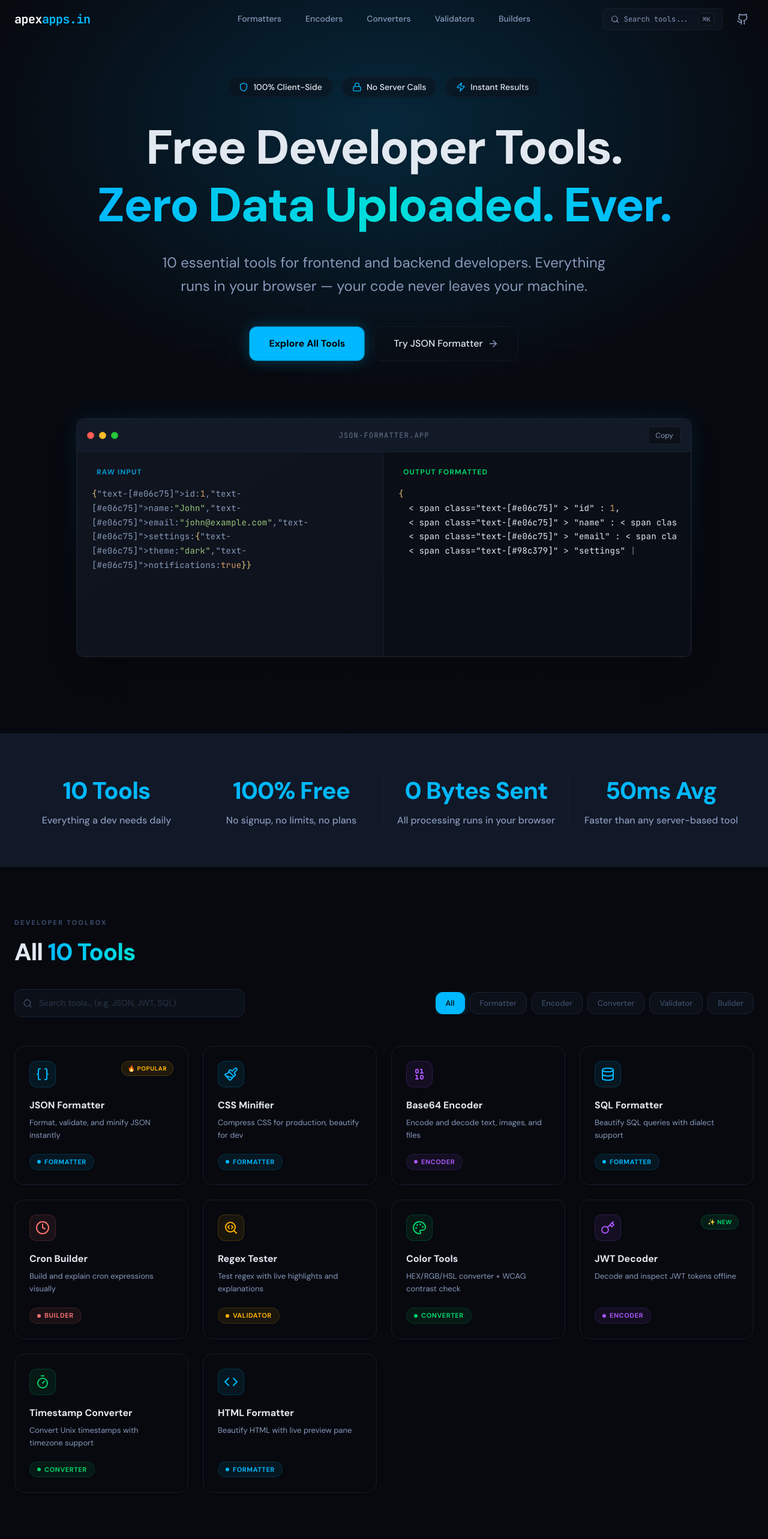
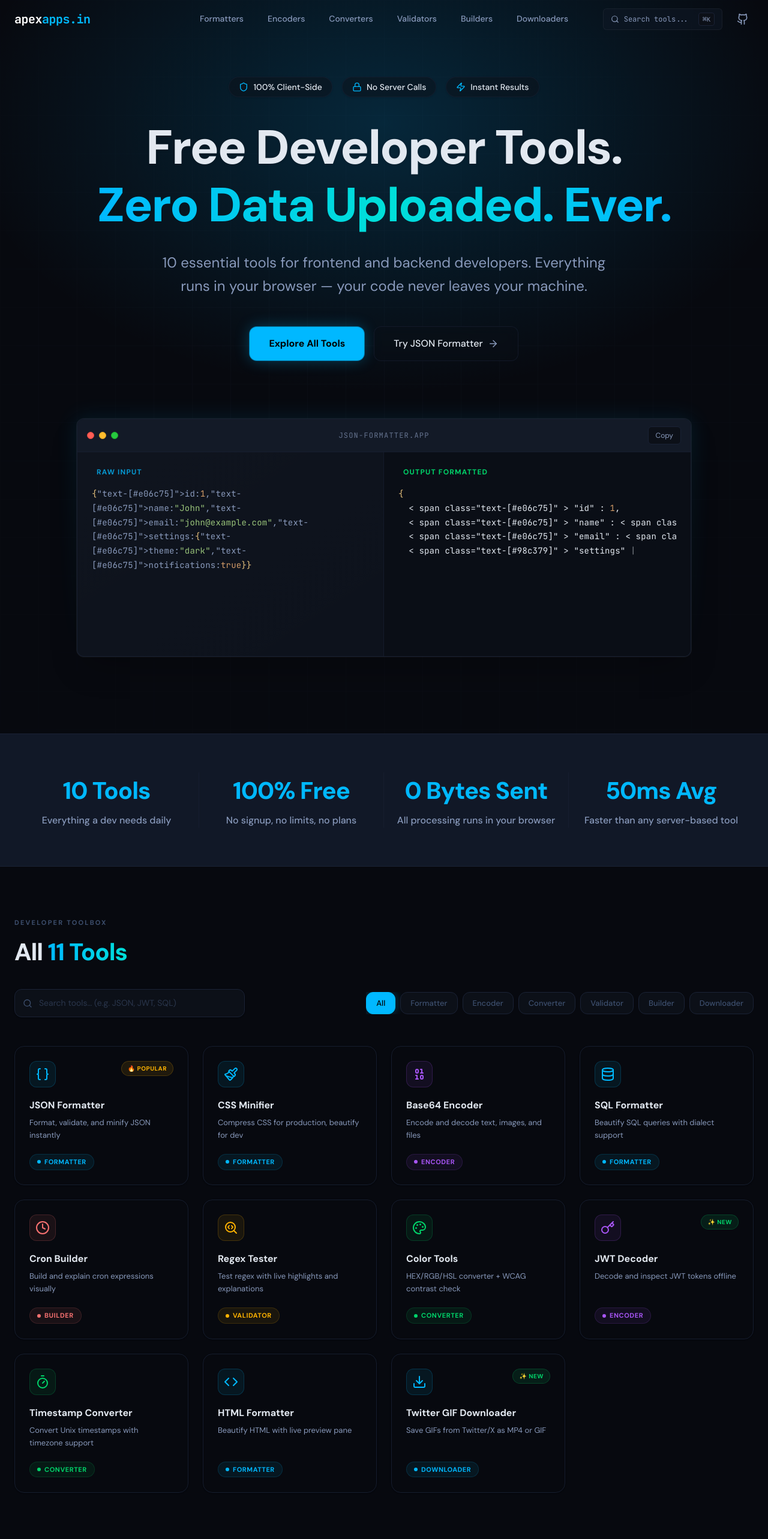
Before and after one commit to princeking0077/apexapps.in, a Next.js app: page / in a window 1280 px wide. Shown: the top 2566 px of the page at 60% size. Built offline with nearby package versions, Linux system fonts and the light colour scheme.

Commit message:
feat: Add Twitter GIF Downloader to header, footer, and homepage

```diff
--- a/src/components/Footer.tsx
+++ b/src/components/Footer.tsx
@@ -11,6 +11,7 @@ const TOOL_LINKS = [
     { href: '/tools/cron-builder', label: 'Cron Builder' },
     { href: '/tools/regex-tester', label: 'Regex Tester' },
     { href: '/tools/html-formatter', label: 'HTML Formatter' },
+    { href: '/tools/twitter-gif-downloader', label: 'Twitter GIF Downloader' },
 ];
 
 const LEGAL_LINKS = [
--- a/src/components/Navbar.tsx
+++ b/src/components/Navbar.tsx
@@ -2,10 +2,10 @@
 
 import { useState, useEffect } from 'react';
 import Link from 'next/link';
-import { Search, Github, Menu, X, TerminalSquare, SearchCode, Database, Paintbrush, Binary, Clock, Palette, Key, Timer, Code, Braces } from 'lucide-react';
+import { Search, Github, Menu, X, TerminalSquare, SearchCode, Database, Paintbrush, Binary, Clock, Palette, Key, Timer, Code, Braces, Download } from 'lucide-react';
 import { Command } from 'cmdk';
 
-const CATEGORIES = ['Formatters', 'Encoders', 'Converters', 'Validators', 'Builders'];
+const CATEGORIES = ['Formatters', 'Encoders', 'Converters', 'Validators', 'Builders', 'Downloaders'];
 
 // Using the same data structure from ToolsGrid for search
 const ALL_TOOLS = [
@@ -18,7 +18,8 @@ const ALL_TOOLS = [
     { name: "Color Tools", slug: "color-tools", category: "Converter", icon: Palette },
     { name: "JWT Decoder", slug: "jwt-decoder", category: "Encoder", icon: Key },
     { name: "Timestamp Converter", slug: "timestamp-converter", category: "Converter", icon: Timer },
-    { name: "HTML Formatter", slug: "html-formatter", category: "Formatter", icon: Code }
+    { name: "HTML Formatter", slug: "html-formatter", category: "Formatter", icon: Code },
+    { name: "Twitter GIF Downloader", slug: "twitter-gif-downloader", category: "Downloader", icon: Download }
 ];
 
 export default function Navbar() {
--- a/src/components/ToolsGrid.tsx
+++ b/src/components/ToolsGrid.tsx
@@ -2,10 +2,10 @@
 
 import { useState, useEffect } from 'react';
 import { motion } from 'framer-motion';
-import { Search, Braces, Paintbrush, Binary, Database, Clock, SearchCode, Palette, Key, Timer, Code } from 'lucide-react';
+import { Search, Braces, Paintbrush, Binary, Database, Clock, SearchCode, Palette, Key, Timer, Code, Download } from 'lucide-react';
 import ToolCard, { ToolCardProps } from './ToolCard';
 
-const FILTERS = ['All', 'Formatter', 'Encoder', 'Converter', 'Validator', 'Builder'];
+const FILTERS = ['All', 'Formatter', 'Encoder', 'Converter', 'Validator', 'Builder', 'Downloader'];
 
 const TOOLS_DATA: ToolCardProps[] = [
     {
@@ -79,6 +79,14 @@ const TOOLS_DATA: ToolCardProps[] = [
         description: "Beautify HTML with live preview pane",
         category: "Formatter",
         icon: <Code size={24} />,
+    },
+    {
+        name: "Twitter GIF Downloader",
+        slug: "twitter-gif-downloader",
+        description: "Save GIFs from Twitter/X as MP4 or GIF",
+        category: "Downloader",
+        icon: <Download size={24} />,
+        isNew: true,
     }
 ];
 
```
